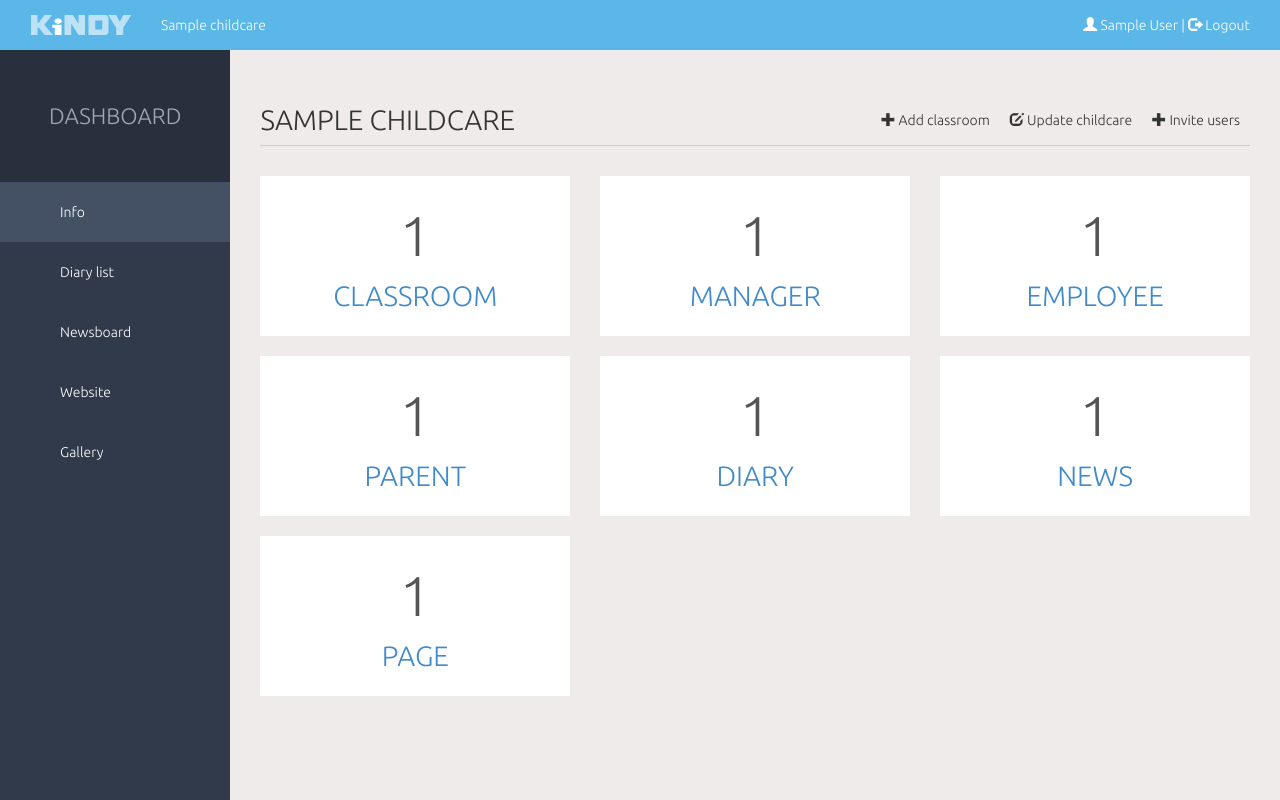
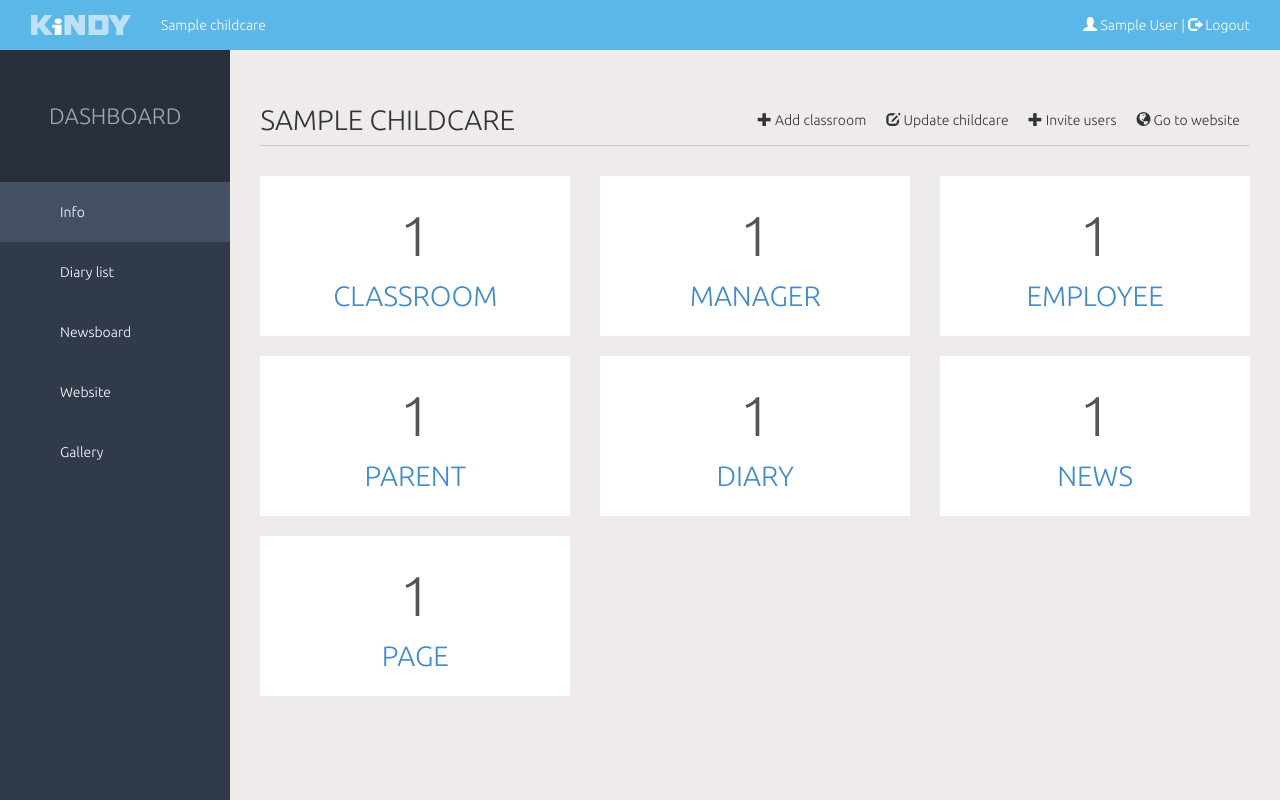
Before and after one commit to ramuta/kindy-old, a Django app: a page that uses templates/childcare/childcare_detail.html in a window 1280 px wide. Run offline with Django 3.2, Linux system fonts and the light colour scheme; a user stored in the database is signed in; tables that the repository leaves empty hold one stand-in row (values such as "Sample post"); parts of the project's set-up code (start-up, migrations or seed data) failed here and were passed over; some libraries are stand-ins or nearby versions.

Commit message:
Go to website in Info actionbar

```diff
--- a/templates/childcare/childcare_detail.html
+++ b/templates/childcare/childcare_detail.html
@@ -7,6 +7,7 @@
         <li><a href="classroom/create/"><span class="glyphicon glyphicon-plus"></span> Add classroom</a></li>
         <li><a href="update/"><span class="glyphicon glyphicon-edit"></span> Update childcare</a></li>
         <li><a href="users/invite/"><span class="glyphicon glyphicon-plus"></span> Invite users</a></li>
+        <li class="pull-right"><a href="/{{ childcare.slug }}/" target="_blank"><span class="glyphicon glyphicon-globe"></span> Go to website</a></li>
     {% endif %}
 {% endblock %}
 
```
